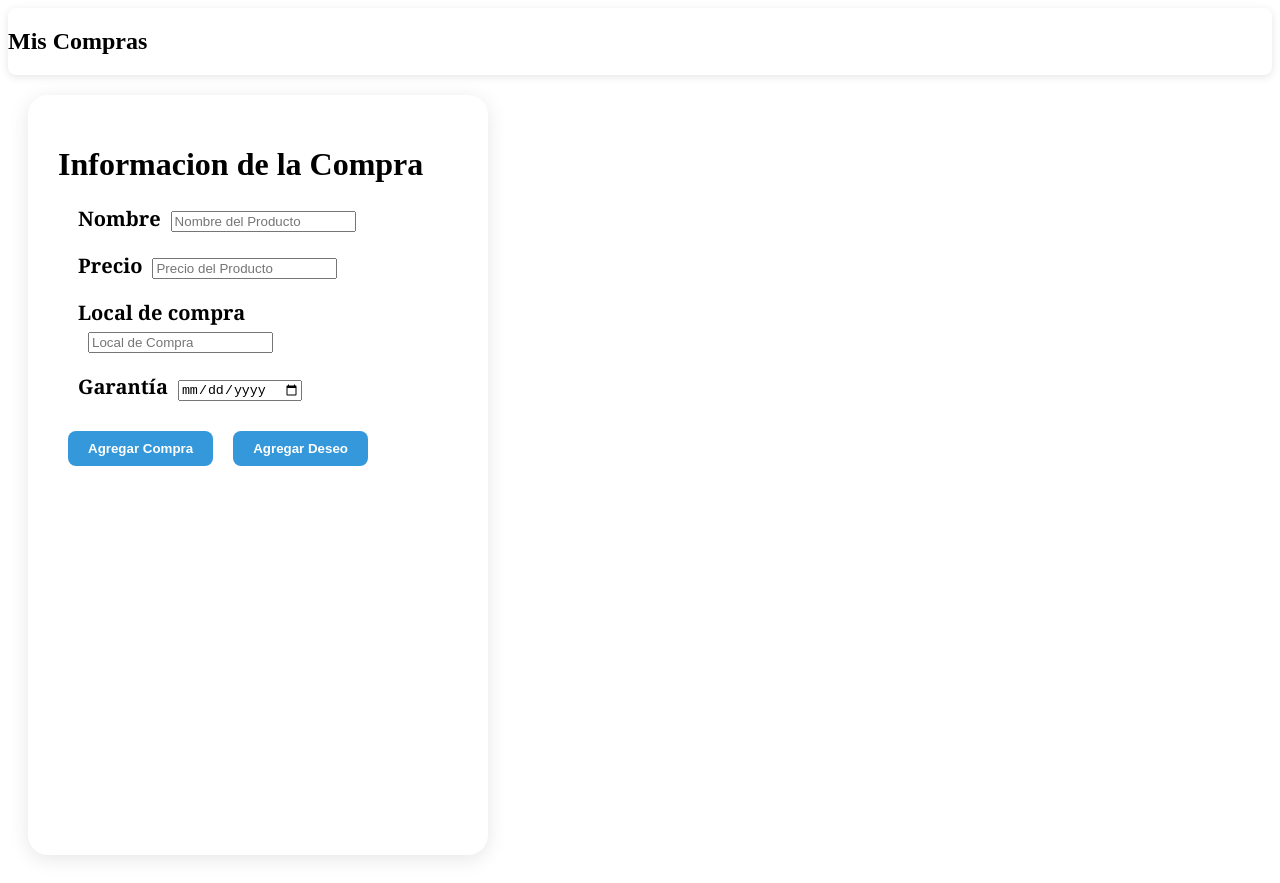
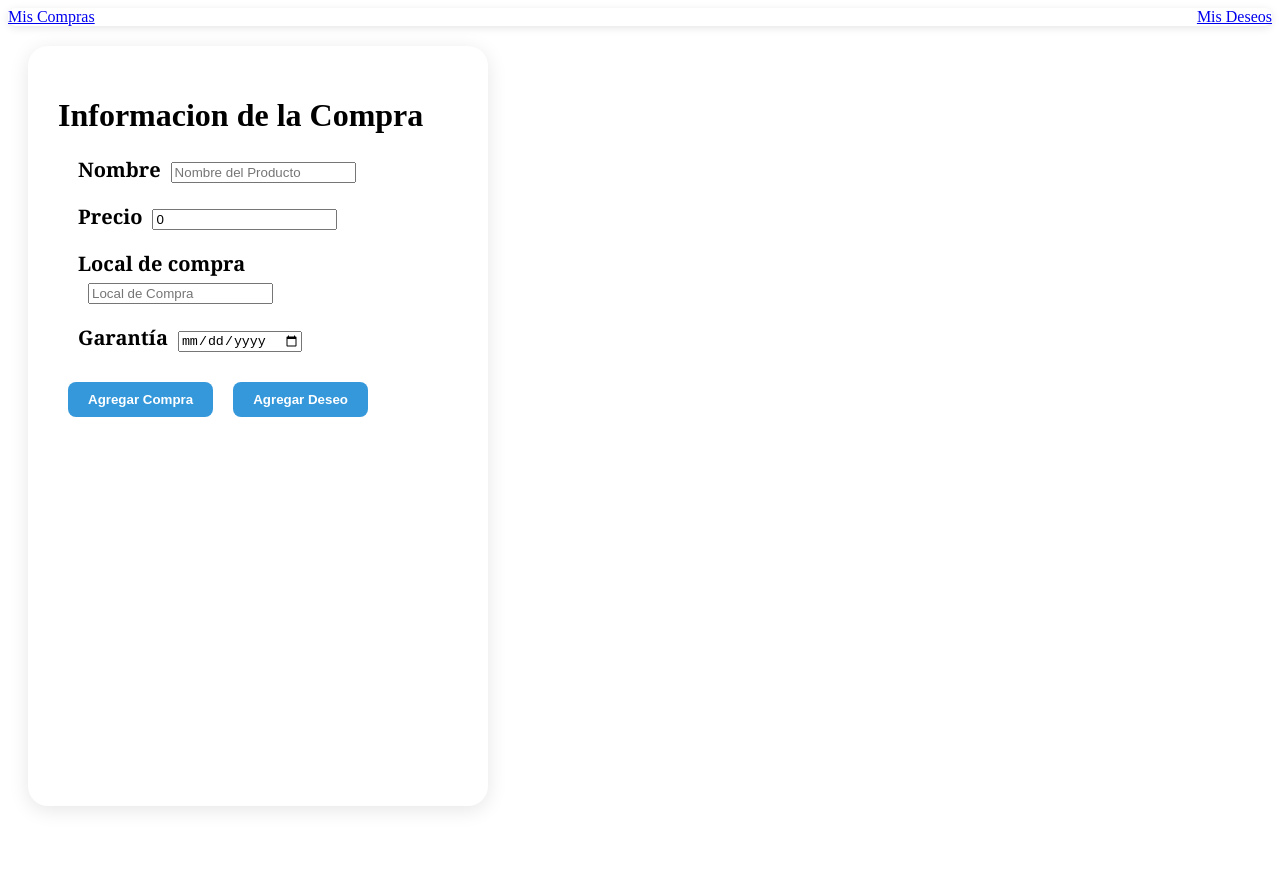
Before and after one commit to javisnei/MisCompras, a React (Vite) app: page / in a window 1280 px wide. After the commit the page ends 834 px from the top, so only its background shows below. Built offline with nearby package versions, Linux system fonts and the light colour scheme.

Commit message:
Mejorada la opcion de agregar productos y los deseos

```diff
--- a/src/App.jsx
+++ b/src/App.jsx
@@ -1,4 +1,4 @@
-import { Route, Routes } from "react-router-dom";
+import { Link, Route, Routes } from "react-router-dom";
 import { Principal } from "./assets/Principal/Principal";
 import { Nuevo } from "./assets/Nuevo/Nuevo";
 import styles from "./App.module.css";
@@ -10,7 +10,9 @@ function App() {
     <>
       <div>
         <div className={styles.Menu}>
-          <h2>Mis Compras </h2>
+          <Link to="/"> Mis Compras </Link>
+
+          <Link to="/Deseos"> Mis Deseos </Link>
         </div>
 
         <Routes>
--- a/src/assets/Deseo/Deseo.jsx
+++ b/src/assets/Deseo/Deseo.jsx
@@ -1,7 +1,23 @@
 import React from 'react'
 
-export const Deseo = () => {
+export const Deseo = ({listaDeseos}) => {
   return (
-    <div>Deseo</div>
+    <div>
+
+      <p>wiedsghfvioweovhwsg</p>
+      <h2>Lista de Deseos</h2>
+      {listaDeseos.length === 0 ? (
+        <p>No hay deseos aún</p>
+      ) : (
+        listaDeseos.map((d) => (
+          <div key={d.id}>
+            <p>Nombre: {d.nombre}</p>
+            <p>Precio: {d.precio}</p>
+            <p>Garantía: {d.garantia}</p>
+            <p>Local: {d.local}</p>
+          </div>
+        ))
+      )}
+    </div>
   )
 }
--- a/src/assets/Nuevo/Nuevo.jsx
+++ b/src/assets/Nuevo/Nuevo.jsx
@@ -10,30 +10,20 @@ export const Nuevo = ({ agregarProducto, agregarDeseo }) => {
   const [local, setLocal] = useState("");
   const [garantia, setGarantia] = useState("");
 
-  const [p,setP] = useState(false);
-  const [d,setD] = useState(false);
 
-  const handleP = () => {
-    setP(!p)
-  }
-   const handleD = () => {
-    setD(!d)
+  const handleSubmit = (e) => {
+    e.preventDefault();
+    if (nombre.trim() === "") return;
+
+    const botonPresionado = e.nativeEvent.submitter.name;
+
+    if (botonPresionado === "compra") {
+      agregarProducto(nombre, precio, local, garantia);
+    } else if (botonPresionado === "deseo") {
+      agregarDeseo(nombre, precio, local, garantia);
     }
 
-  const handleProducto = (e) => {
-    e.preventDefault();
-    if (nombre.trim() === "") return;
-    agregarProducto(nombre, precio, local, garantia);
-    setNombre("");
-    setPrecio(0);
-    setLocal("");
-    setGarantia("");
-  };
-
-  const handleDeseo = (e) => {
-    e.preventDefault();
-    if (nombre.trim() === "") return;
-    agregarDeseo(nombre, precio, local, garantia);
+    // Reiniciar campos
     setNombre("");
     setPrecio(0);
     setLocal("");
@@ -42,10 +32,11 @@ export const Nuevo = ({ agregarProducto, agregarDeseo }) => {
 
   return (
     <>
-
       <div className={styles.carta}>
-
-              <form className={styles.formulario}  onSubmit= {p && !d ? handleProducto : handleDeseo}>
+        <form
+          className={styles.formulario}
+          onSubmit={handleSubmit}
+        >
           <h1>Informacion de la Compra</h1>
 
           <div className={styles.Rellenar}>
@@ -55,6 +46,7 @@ export const Nuevo = ({ agregarProducto, agregarDeseo }) => {
               type="text"
               placeholder="Nombre del Producto"
               name="NombreProducto"
+              value={nombre}
               onChange={(e) => setNombre(e.target.value)}
             />
           </div>
@@ -66,6 +58,7 @@ export const Nuevo = ({ agregarProducto, agregarDeseo }) => {
               type="number"
               placeholder="Precio del Producto"
               name="PrecioProducto"
+              value={precio}
               onChange={(e) => setPrecio(e.target.value)}
             />
           </div>
@@ -77,6 +70,7 @@ export const Nuevo = ({ agregarProducto, agregarDeseo }) => {
               type="text"
               placeholder="Local de Compra"
               name="LocalCompra"
+              value={local}
               onChange={(e) => setLocal(e.target.value)}
             />
           </div>
@@ -88,17 +82,17 @@ export const Nuevo = ({ agregarProducto, agregarDeseo }) => {
               onChange={(e) => setGarantia(e.target.value)}
               type="date"
               name="Garantia"
+              value={garantia}
             />
           </div>
-                <button onClick= {handleP} type="submit" className={sty.linkBoton}>
+          <button type="submit" name="compra" className={sty.linkBoton}>
             Agregar Compra
           </button>
 
-                <button  onClick= {handleD}  type="submit"className={sty.linkBoton}>
+          <button type="submit" name="deseo" className={sty.linkBoton}>
             Agregar Deseo
           </button>
         </form>
-
       </div>
     </>
   );
--- a/src/assets/Principal/Principal.jsx
+++ b/src/assets/Principal/Principal.jsx
@@ -1,8 +1,9 @@
-import { Link } from "react-router-dom";
+import { Link, Route, Routes } from "react-router-dom";
 import styles from "./Principal.module.css";
 import { useState } from "react";
 import { Nuevo } from "../Nuevo/Nuevo";
 import { Productos } from "../Productos/Productos";
+import { Deseo } from "../Deseo/Deseo";
 
 export const Principal = () => {
   const [producto, setProductos] = useState([]);
@@ -20,7 +21,7 @@ export const Principal = () => {
     setProductos([...producto, NuevoProducto]);
   };
 
-    const agregarDeseo = (nombre, precio, local, garantia) => {
+  const agregarDeseo = (nombre, precio, local, garantia) => {
     const nuevoDeseo = {
       id: Date.now(),
       nombre,
@@ -30,8 +31,6 @@ export const Principal = () => {
     };
     setDeseo([...deseo, nuevoDeseo]);
   };
-
-
 
   const eliminarProducto = (id) => {
     const eliminado = producto.filter((p) => p.id !== id);
@@ -51,6 +50,10 @@ export const Principal = () => {
               EliminarProducto={eliminarProducto}
             />
           ))}
+
+          <Routes>
+            <Route path="/Deseos" element={<Deseo listaDeseos={deseo} />} />
+          </Routes>
         </div>
       </div>
     </>
```
Also changed, not shown: src/Inicio/Inicio.jsx (added). Lines whose indentation alone changed are shown as unchanged.
